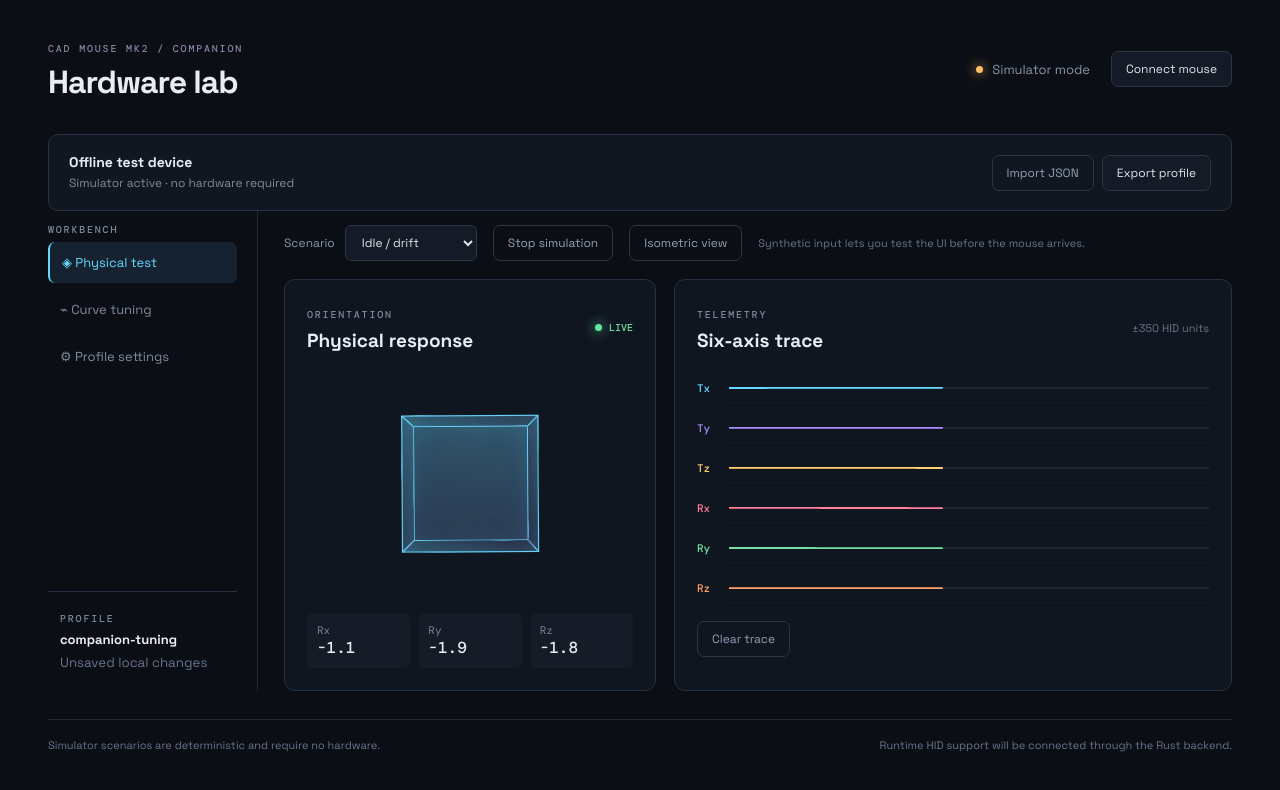
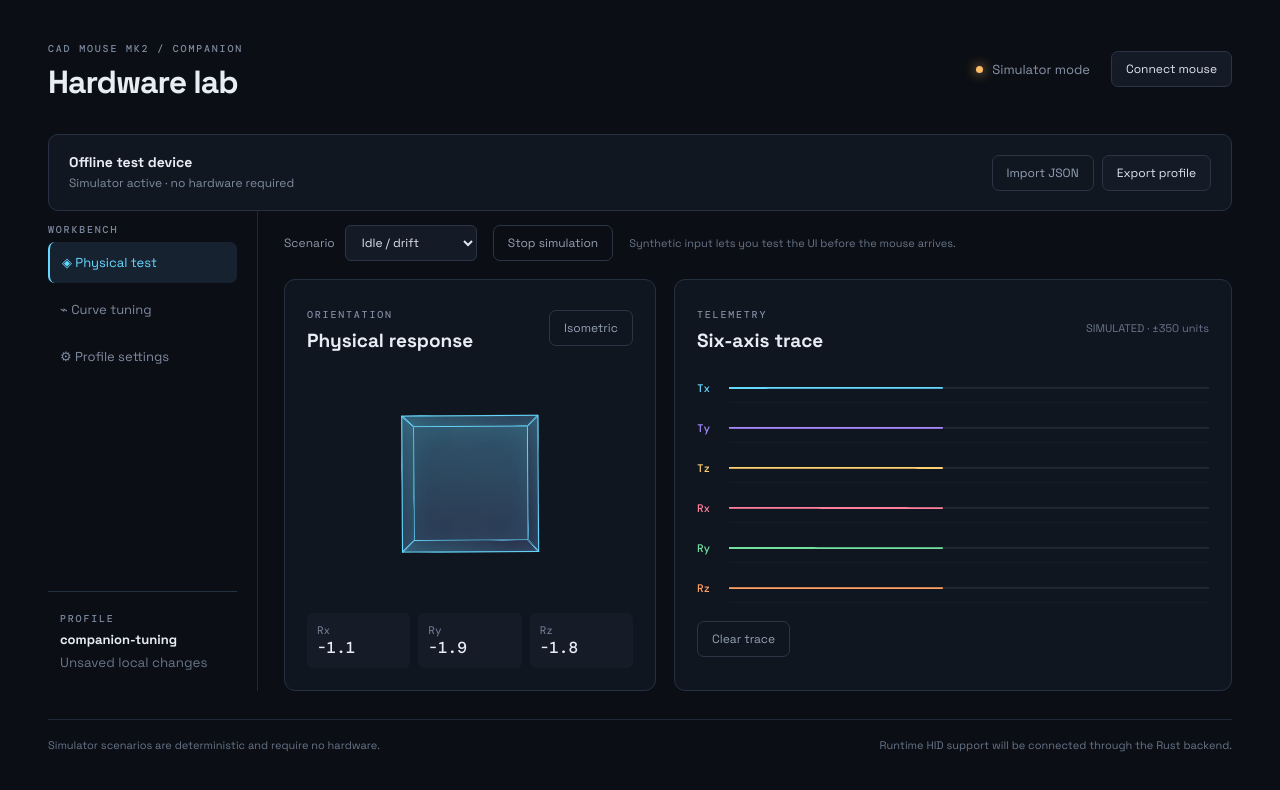
Before and after one commit to jonathanlaf/cad-mouse-mk2-companion-app, a React (Vite) app: page / in a window 1280 px wide. Shown: the top 790 px of the page. Built offline with nearby package versions, Linux system fonts and the light colour scheme.

Commit message:
Simplify viewport view control

```diff
--- a/src/App.tsx
+++ b/src/App.tsx
@@ -211,14 +211,6 @@ function App() {
                 >
                   {simulationRunning ? "Stop simulation" : "Start simulation"}
                 </button>
-                <button
-                  className="button secondary"
-                  onClick={() =>
-                    setViewMode(viewMode === "perspective" ? "isometric" : "perspective")
-                  }
-                >
-                  {viewMode === "perspective" ? "Isometric view" : "Perspective view"}
-                </button>
                 <span className="hint">
                   Synthetic input lets you test the UI before the mouse arrives.
                 </span>
@@ -230,10 +222,11 @@ function App() {
                       <span className="eyebrow">ORIENTATION</span>
                       <h2>Physical response</h2>
                     </div>
-                    <span className="live">
-                      <i />
-                      LIVE
-                    </span>
+                    <div className="viewport-tools">
+                      <button className="button secondary" onClick={() => setViewMode(viewMode === "perspective" ? "isometric" : "perspective")}>
+                        {viewMode === "perspective" ? "Isometric" : "Perspective"}
+                      </button>
+                    </div>
                   </div>
                   <div
                     className={`cube-stage ${viewMode}`}
@@ -283,7 +276,7 @@ function App() {
                       <span className="eyebrow">TELEMETRY</span>
                       <h2>Six-axis trace</h2>
                     </div>
-                    <span className="units">±350 HID units</span>
+                    <span className="units">{connected ? "USB HID" : "SIMULATED"} · ±350 units</span>
                   </div>
                   <div className="charts">
                     {axes.map((a, i) => (
```
